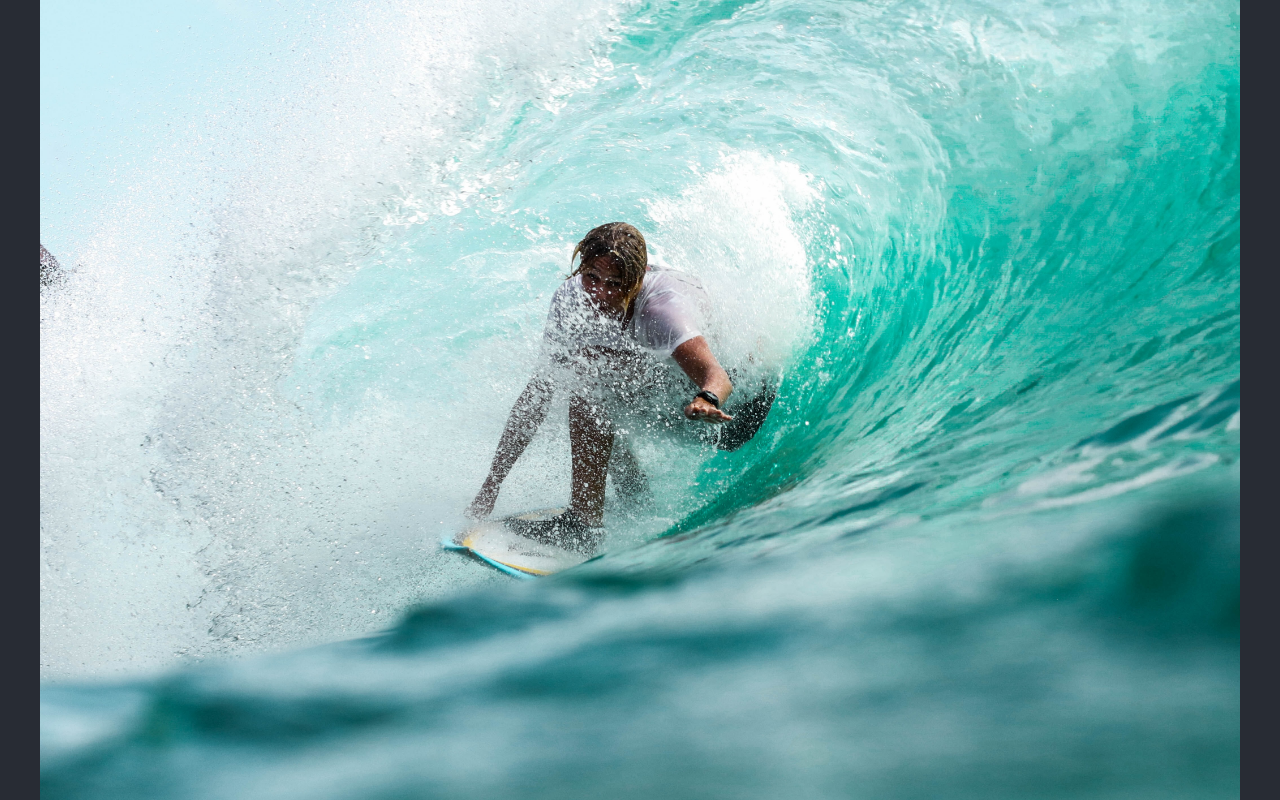
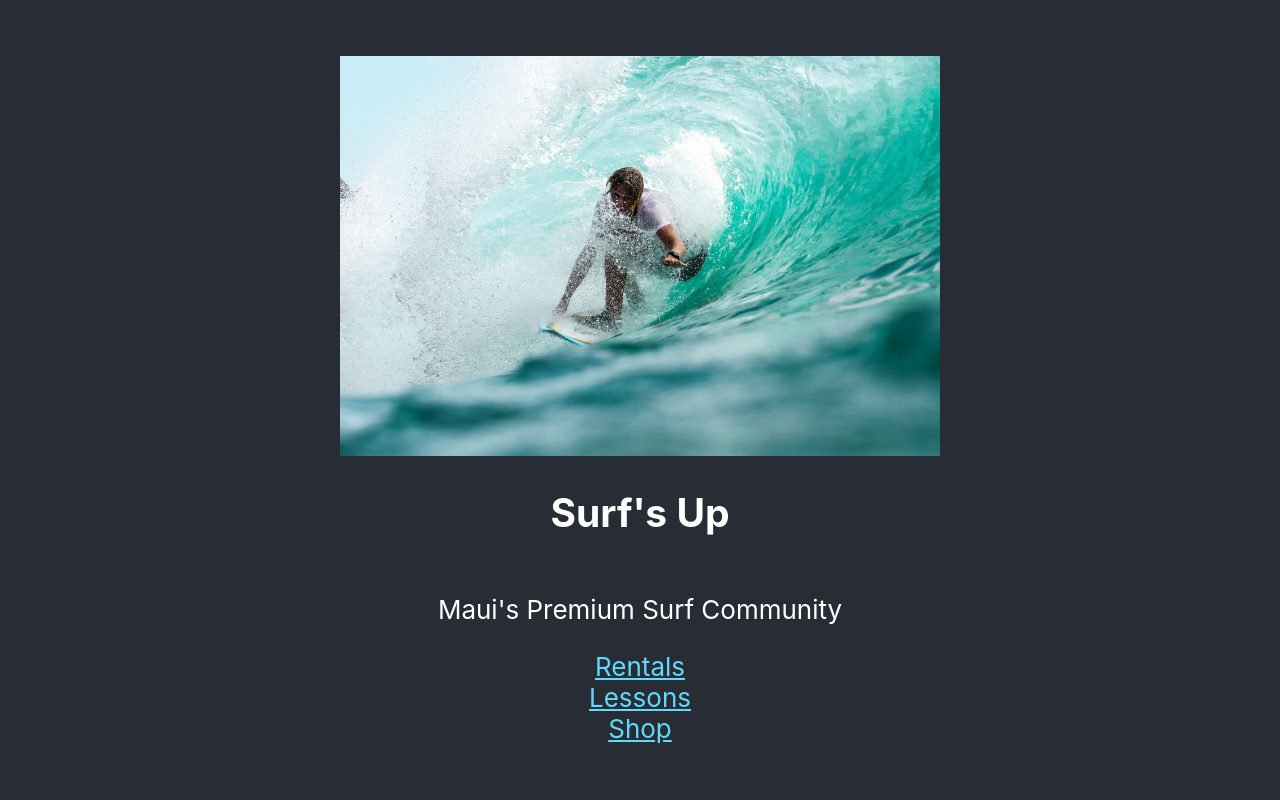
Before and after one commit to DeyaCard/surfshop, a React (Create React App) app: page /shop in a window 1280 px wide. Shown: the top 800 px of the page. Built offline with nearby package versions, Linux system fonts and the light colour scheme.

Commit message:
Add NavBar.js

```diff
--- a/src/App.css
+++ b/src/App.css
@@ -3,7 +3,7 @@
 }
 
 .App-logo {
-  height: 100vmin;
+  height: 50vmin;
   pointer-events: none;
 }
 
```
Also changed, not shown: src/NavBar.js (added, +12 -0 lines).
